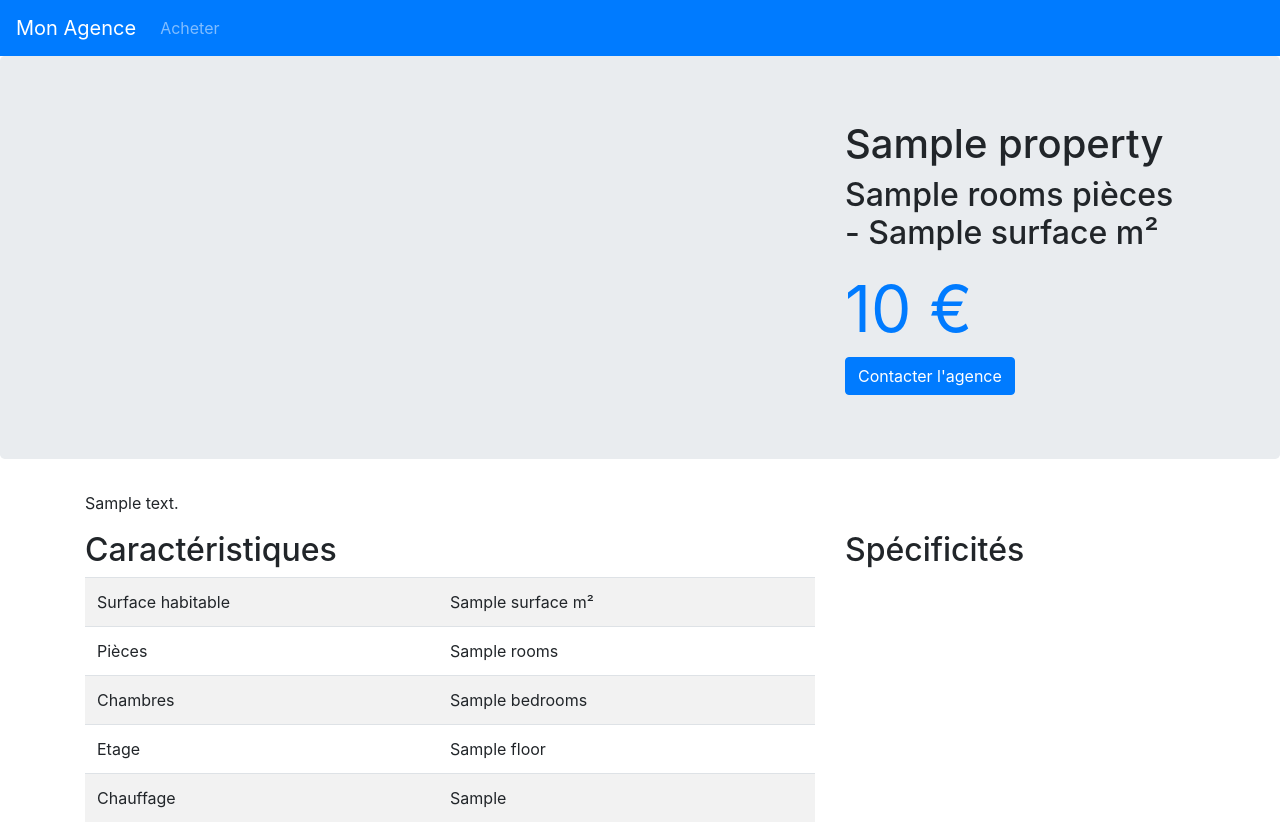
After one commit to deenadrien/SymfonyLearn, a Symfony app: template templates/property/show.html.twig in a window 1280 px wide. The commit adds this page. Run offline with Twig, Linux system fonts and the light colour scheme; the template is opened without the code that fills it: most values are stand-ins (such as "Sample title", 1, 10 or a date in 2020); some libraries are stand-ins or nearby versions.

Commit message:
Adding Showing Page

```diff
--- a/composer.json
+++ b/composer.json
@@ -5,6 +5,7 @@
         "php": "^7.1.3",
         "ext-ctype": "*",
         "ext-iconv": "*",
+        "cocur/slugify": "^3.2",
         "sensio/framework-extra-bundle": "^5.1",
         "symfony/asset": "4.3.*",
         "symfony/console": "4.3.*",
--- a/src/Controller/HomeController.php
+++ b/src/Controller/HomeController.php
@@ -2,6 +2,7 @@
 
 namespace App\Controller;
 
+use App\Repository\PropertyRepository;
 use Symfony\Bundle\FrameworkBundle\Controller\AbstractController;
 use Symfony\Component\Routing\Annotation\Route;
 
@@ -10,10 +11,12 @@ class HomeController extends AbstractController
     /**
      * @Route("/home", name="home")
      */
-    public function index()
+    public function index(PropertyRepository $repository)
     {
+        $properties = $repository->findLatest();
         return $this->render('home/index.html.twig', [
             'controller_name' => 'HomeController',
+            'properties' => $properties
         ]);
     }
 }
--- /dev/null
+++ b/templates/property/show.html.twig
@@ -0,0 +1,63 @@
+{% extends "base.html.twig" %}
+
+{% block body %}
+    <div class="jumbotron">
+        <div class="container">
+            <div class="row">
+                <div class="col-md-8">
+
+                </div>
+                <div class="col-md-4">
+                    <h1>{{ property.title }}</h1>
+                    <h2>{{ property.rooms }} pièces - {{ property.surface }} m²</h2>
+                    <div class="text-primary" style="font-size: 4rem;">{{ property.price | number_format(0, '', ' ') }} €</div>
+                    <a href="#" class="btn btn-primary">Contacter l'agence</a>
+                </div>
+            </div>
+        </div>
+    </div>
+    <div class="container mt-4">
+        <p>
+            {{ property.description | nl2br}}
+        </p>
+
+        <div class="row">
+            <div class="col-md-8">
+                <h2>Caractéristiques</h2>
+                <table class="table table-striped">
+                    <tr>
+                        <td>Surface habitable</td>
+                        <td>{{ property.surface }} m²</td>
+                    </tr>
+                    <tr>
+                        <td>Pièces</td>
+                        <td>{{ property.rooms }}</td>
+                    </tr>
+                    <tr>
+                        <td>Chambres</td>
+                        <td>{{ property.bedrooms }}</td>
+                    </tr>
+                    <tr>
+                        <td>Etage</td>
+                        <td>{{ property.floor }}</td>
+                    </tr>
+                    <tr>
+                        <td>Chauffage</td>
+                        <td>{{ property.heatType }}</td>
+                    </tr>
+                </table>
+            </div>
+            <div class="col-md-4">
+                <h2>Spécificités</h2>
+            </div>
+        </div>
+
+
+
+
+    </div>
+{% endblock %}
+
+{% block title %}
+    {{ property.title }}
+{% endblock %}
```
Also changed, not shown: src/Controller/PropertyController.php (+30 -5 lines), src/Entity/Property.php (+13 -2 lines), src/Repository/PropertyRepository.php (+32 -0 lines), templates/home/index.html.twig (+23 -0 lines), 2 other files.
